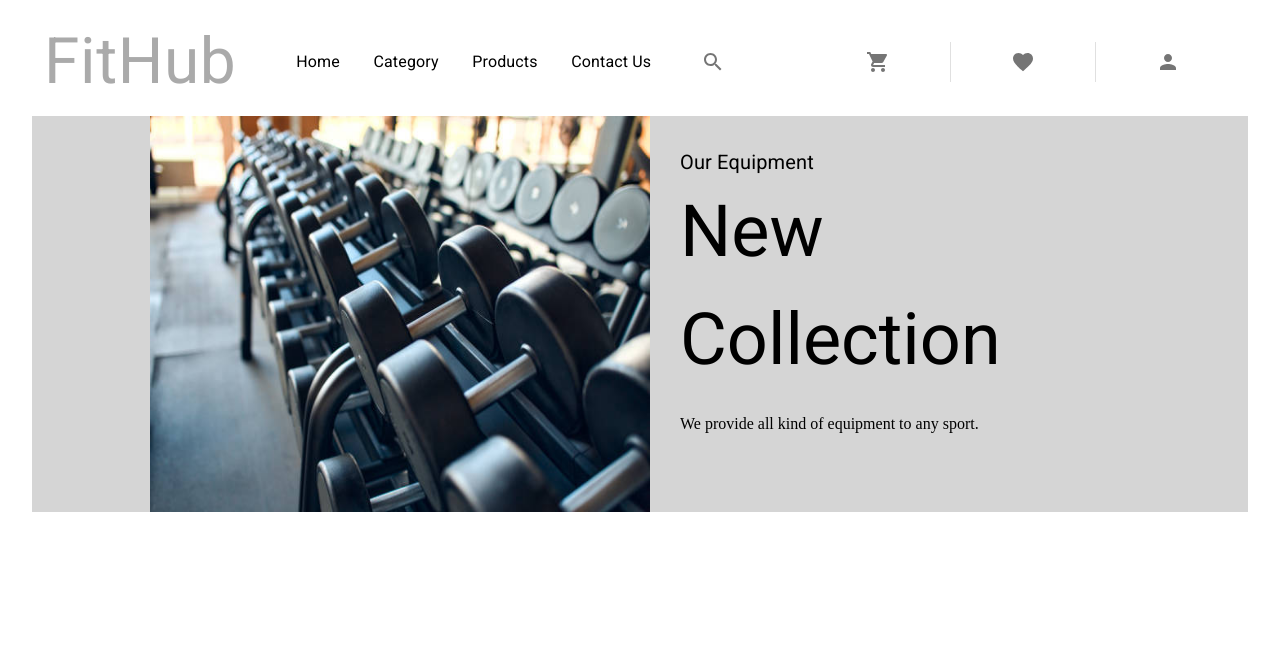
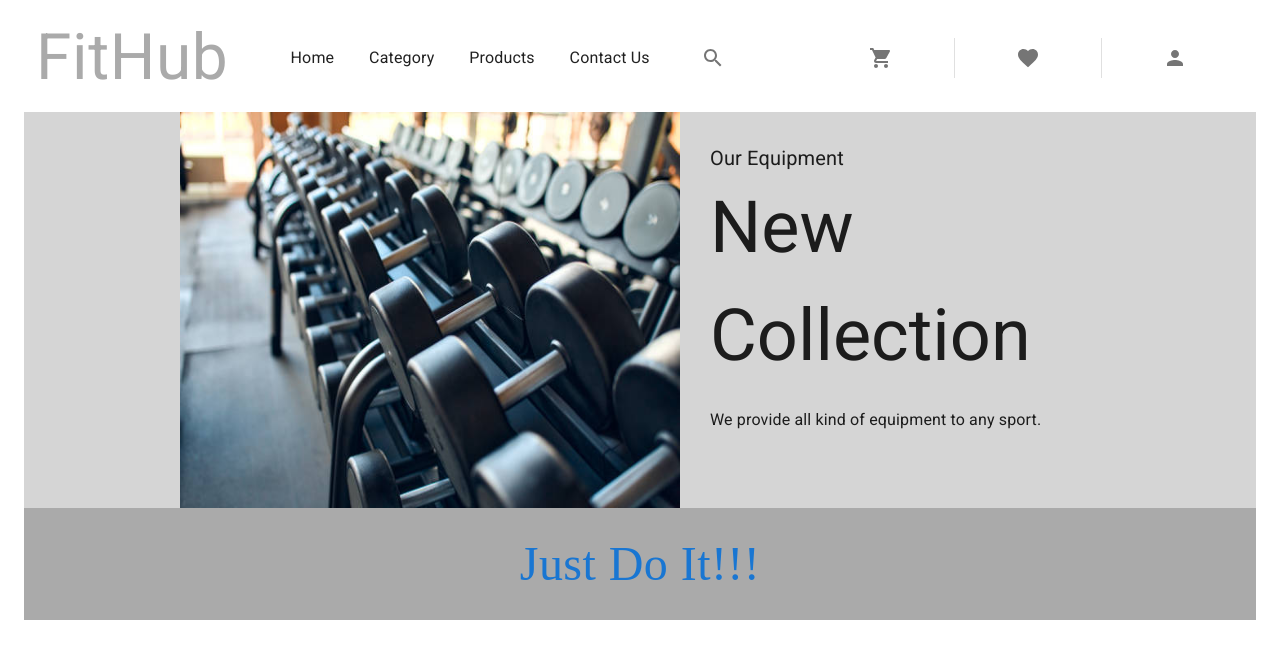
Before and after one commit to ManelBouzidi/fithub, a React (Vite) app in the folder client/: page / in a window 1280 px wide. Both pictures are taken after a click on the button 745 px from the left and 62 px from the top of the page. Shown: the top 658 px of the page. Built offline with nearby package versions, Linux system fonts and the light colour scheme.

Commit message:
Promotion Component

```diff
--- a/client/package.json
+++ b/client/package.json
@@ -12,6 +12,7 @@
   "dependencies": {
     "@emotion/react": "^11.13.3",
     "@emotion/styled": "^11.13.0",
+    "@fontsource/montez": "^5.1.0",
     "@fontsource/raleway": "^5.1.0",
     "@fontsource/roboto": "^5.1.0",
     "@mui/icons-material": "^6.1.4",
--- a/client/src/App.jsx
+++ b/client/src/App.jsx
@@ -1,10 +1,11 @@
 import { useEffect } from "react";
 import "./App.css";
-import {Button, Container} from "@mui/material";
+import {Button, Container, CssBaseline} from "@mui/material";
 import { ThemeProvider } from "@mui/material/styles";
 import Theme from "./components/Theme.jsx";
 import Navbar from "./components/Navbar.jsx";
 import Banner from "./components/banner.jsx";
+import Promotions from "./components/Promotion.jsx";
 
 function App() {
   useEffect(()=>{
@@ -18,8 +19,9 @@ function App() {
   >
    <Navbar/>
    <Banner />
+   <Promotions />
 
-
+    <CssBaseline />
   </Container>
   </ThemeProvider>
 }
--- /dev/null
+++ b/client/src/components/Promotion.jsx
@@ -0,0 +1,36 @@
+import { Box, Slide } from "@mui/material";
+import { MessageText, PromotionsContainer } from "../styles/PromoStyle";
+import { useEffect, useState } from "react";
+
+const messages =[
+    "50% off on your first order!",
+    "Just Do It!!!",
+];
+
+export default function Promotions(){
+
+    const [messageIndex,setMessageIndex]=useState(0);
+    const [show,setShow]=useState(true);
+    useEffect (()=>{
+
+        setTimeout(()=>{setShow(false)},3000);
+        const intervalid=setInterval(()=>{
+            setMessageIndex(i=>(i+1)%messages.length)
+            setShow(true);
+            setTimeout(()=>{setShow(false)},3000);
+         },6000);
+         return ()=>{clearInterval(intervalid);}
+    },[])
+    return (
+        <PromotionsContainer>
+        <Slide direction={show ?"left" : "right"} in={show} timeout={{
+            enter:500,
+            exit:100}}>
+        <Box display={"flex"} justifyContent={"center"} alignItems={"center"}>
+                <MessageText>{messages[messageIndex]}</MessageText>
+            </Box>
+               </Slide>
+
+        </PromotionsContainer>
+    )
+}
--- a/client/src/components/Theme.jsx
+++ b/client/src/components/Theme.jsx
@@ -1,6 +1,6 @@
 import { createTheme } from "@mui/material";
 
-export const colors={
+export const Colors={
     primary:"#1976d2",
     secondary:"#aaaaaa",
     succes:"#28a745",
@@ -23,10 +23,10 @@ export const colors={
 const Theme = createTheme({
     palette:{
         primary:{
-            main:colors.primary
+            main:Colors.primary
         },
         secondary:{
-            main:colors.secondary
+            main:Colors.secondary
         }
     },
 
--- a/client/src/styles/BannerStyle.jsx
+++ b/client/src/styles/BannerStyle.jsx
@@ -1,4 +1,4 @@
-import { colors } from '../components/Theme.jsx'
+import { Colors } from '../components/Theme.jsx'
 import { styled } from '@mui/material/styles'
 import {Box,Typography } from '@mui/material'
 export const BannerContainer=styled(Box)(({theme})=>({
@@ -7,7 +7,7 @@ export const BannerContainer=styled(Box)(({theme})=>({
     width:'100%',
     height:'100%',
     padding:'0px 0px',
-    backgroundColor:colors.dove_gray,
+    backgroundColor:Colors.dove_gray,
     [theme.breakpoints.down('sm')]:{
         flexDirection:'column',
         alignItems:'center',
--- a/client/src/styles/NavStyle.jsx
+++ b/client/src/styles/NavStyle.jsx
@@ -1,7 +1,7 @@
 import {Box} from "@mui/system";
 import {styled} from "@mui/material/styles";
 import {List, Typography} from "@mui/material";
-import {colors} from "../components/Theme.jsx";
+import {Colors} from "../components/Theme.jsx";
 import "@fontsource/roboto";
 
 
@@ -21,7 +21,7 @@ export const NavbarHeader=styled(Typography)(()=>({
     flexGrow:1,
     fontSize:'4em',
     fontFamily:"'Roboto', 'Arial', 'sans-serif'",
-    color:colors.secondary,
+    color:Colors.secondary,
 }))
 
 export const MyList =styled(List)(({type})=>({
--- /dev/null
+++ b/client/src/styles/PromoStyle.jsx
@@ -0,0 +1,21 @@
+import { Box, styled, Typography } from "@mui/material";
+
+
+
+export const PromotionsContainer =styled(Box)(({theme})=>({
+
+    [theme.breakpoints.up('md')]:{padding:'40px,0px,40px,0px'},
+    display:'flex',
+    justifyContent:'center',
+    alignItems:'center',
+    padding:'20px 0px 20px 0px',
+    overflow:'hidden',
+    background:theme.palette.secondary.main
+}))
+
+export const MessageText =styled(Typography)(({theme})=>({
+    fontFamily:'"Montez","cursive"',
+    [theme.breakpoints.up('md')]:{fontSize:'3rem',},
+    color:theme.palette.primary.main,
+    fontSize:'1.5rem'
+}))
```
Also changed, not shown: 1 other file (tests, documents, lock files or other folders).
